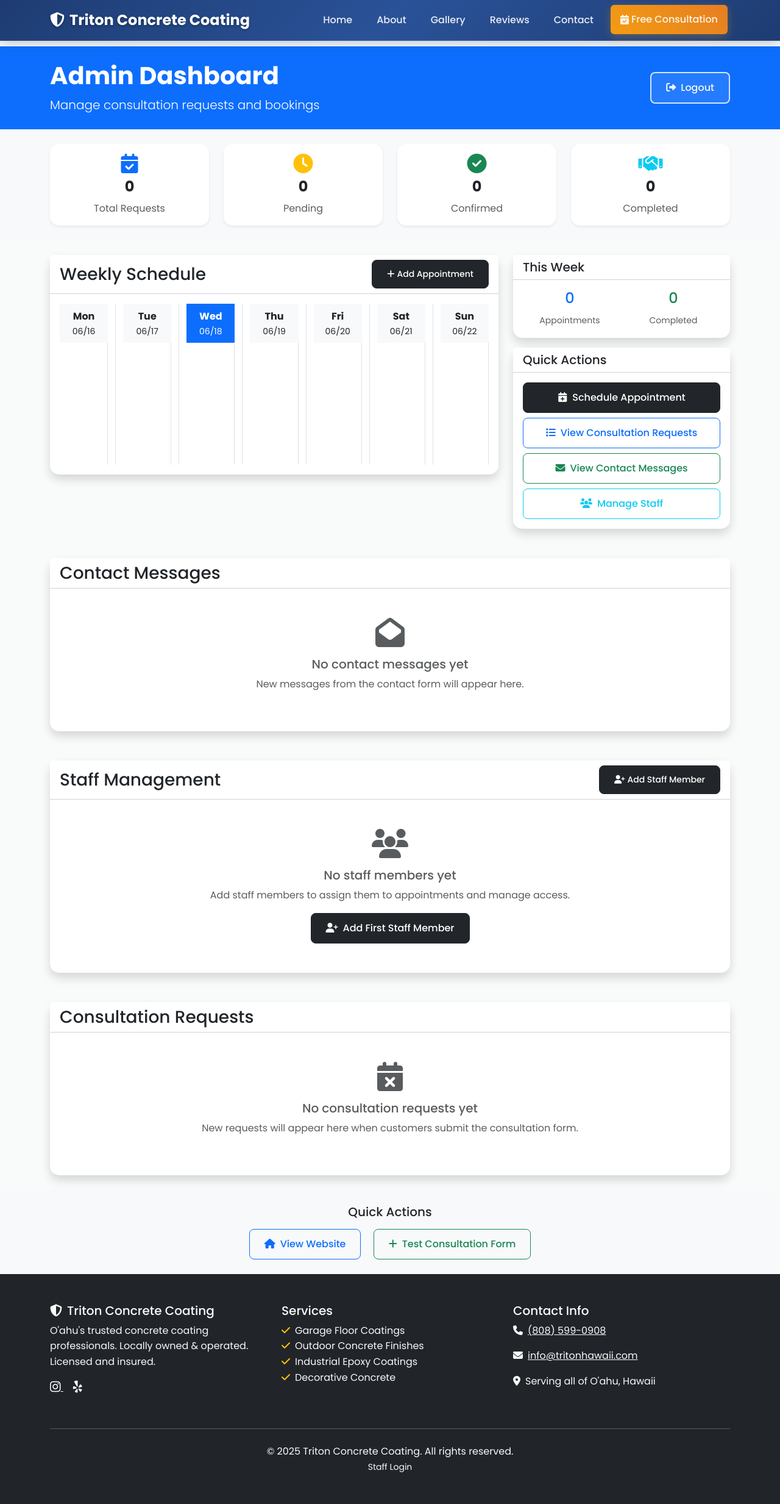
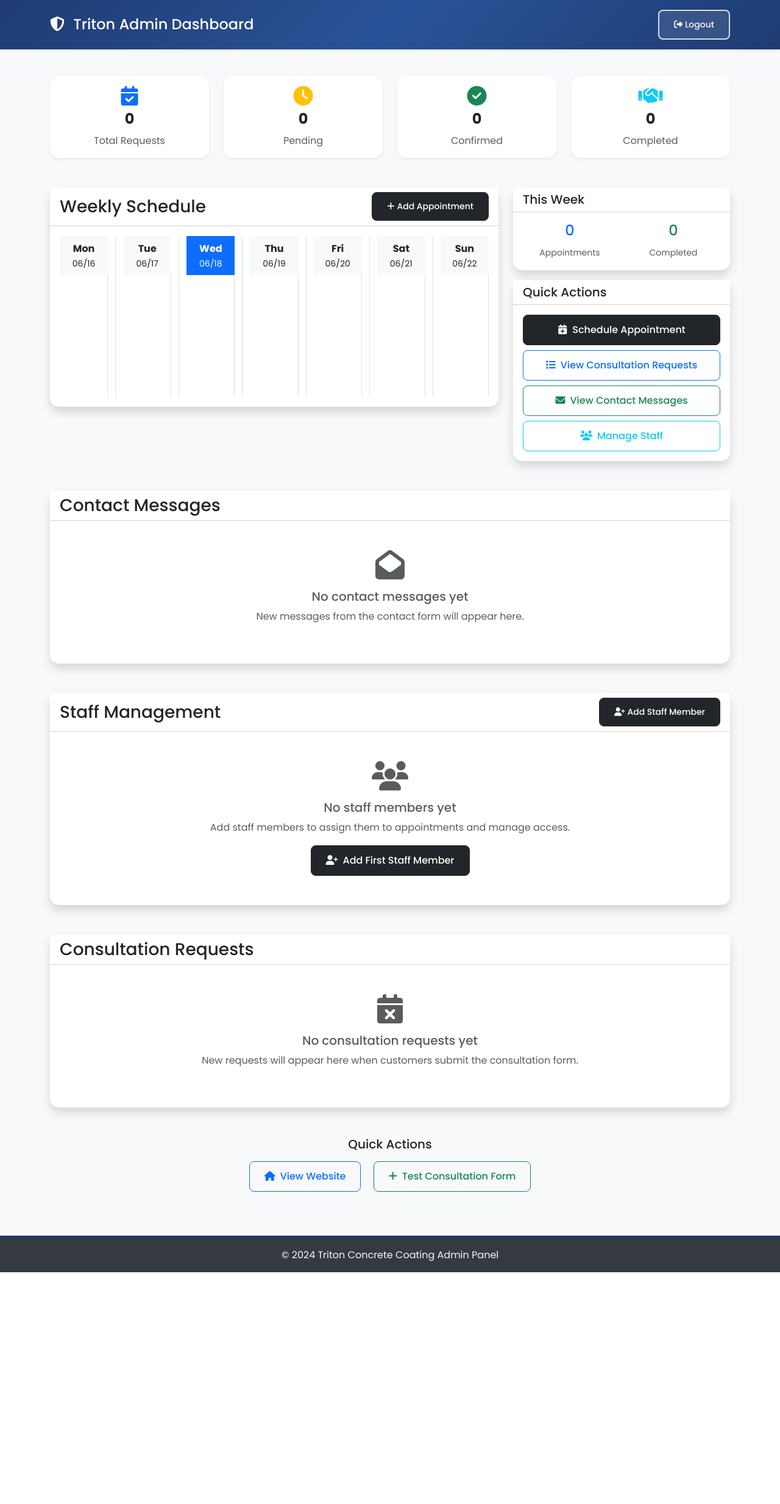
Before and after one commit to robertsn808/SPANK, a Flask app: page /admin/dashboard in a window 1280 px wide. Shown: the whole page at 61% size. After the commit the page ends 2086 px from the top, so only its background shows below. Run offline with Flask 3, Linux system fonts and the light colour scheme; the visitor is signed in with stand-in values (Sample User, id 1); some libraries are stand-ins or nearby versions.

Commit message:
Improve the admin dashboard experience by removing the navigation menu
Refactors admin dashboard to extend from new admin_base.html, removing the nav menu and updating styles.

Replit-Commit-Author: Agent
Replit-Commit-Session-Id: e5790f8d-404f-4be7-87e8-d8c35d3b8adf
Replit-Commit-Screenshot-Url: https://storage.googleapis.com/screenshot-production-us-central1/b50b8781-d41f-4368-a8f1-722885610003/000f7d49-3a8d-4a54-b161-184952566caf.jpg

```diff
--- a/static/css/styles.css
+++ b/static/css/styles.css
@@ -63,6 +63,27 @@ body {
     color: #f39c12 !important;
     background: rgba(255, 255, 255, 0.1);
     transform: translateY(-1px);
+}
+
+/* Admin Dashboard Styles */
+.admin-body {
+    background-color: #f8f9fa;
+    font-family: 'Poppins', sans-serif;
+}
+
+.admin-header {
+    background: linear-gradient(135deg, #1e3c72 0%, #2a5298 50%, #1e3c72 100%) !important;
+    box-shadow: 0 2px 10px rgba(30, 60, 114, 0.2);
+}
+
+.admin-main {
+    min-height: calc(100vh - 140px);
+    padding-top: 20px;
+}
+
+.admin-footer {
+    background-color: #343a40 !important;
+    border-top: 3px solid #1e3c72;
 }
 
 /* Hero Section with Video Background */
--- /dev/null
+++ b/templates/admin_base.html
@@ -0,0 +1,64 @@
+<!DOCTYPE html>
+<html lang="en">
+<head>
+    <meta charset="UTF-8">
+    <meta name="viewport" content="width=device-width, initial-scale=1.0, user-scalable=yes, maximum-scale=5.0">
+    <meta name="format-detection" content="telephone=yes">
+    <meta name="theme-color" content="#2c3e50">
+    <title>{% block title %}Admin Dashboard - Triton Concrete Coating{% endblock %}</title>
+
+    <!-- Bootstrap CSS -->
+    <link href="https://cdn.jsdelivr.net/npm/bootstrap@5.3.0/dist/css/bootstrap.min.css" rel="stylesheet">
+
+    <!-- Font Awesome Icons -->
+    <link rel="stylesheet" href="https://cdnjs.cloudflare.com/ajax/libs/font-awesome/6.4.0/css/all.min.css">
+
+    <!-- Custom CSS -->
+    <link rel="stylesheet" href="{{ url_for('static', filename='css/styles.css') }}">
+
+    <!-- Google Fonts -->
+    <link href="https://fonts.googleapis.com/css2?family=Poppins:wght@300;400;500;600;700&display=swap" rel="stylesheet">
+
+    {% block head %}{% endblock %}
+</head>
+<body class="admin-body">
+    <!-- Admin Header (no navigation menu) -->
+    <header class="admin-header bg-primary text-white py-3 shadow-sm">
+        <div class="container">
+            <div class="row align-items-center">
+                <div class="col-6">
+                    <h4 class="mb-0">
+                        <i class="fas fa-shield-alt me-2"></i>
+                        Triton Admin Dashboard
+                    </h4>
+                </div>
+                <div class="col-6 text-end">
+                    <a href="{{ url_for('admin_logout') }}" class="btn btn-outline-light btn-sm">
+                        <i class="fas fa-sign-out-alt me-1"></i>Logout
+                    </a>
+                </div>
+            </div>
+        </div>
+    </header>
+
+    <!-- Main Content -->
+    <main class="admin-main">
+        {% block content %}{% endblock %}
+    </main>
+
+    <!-- Footer -->
+    <footer class="admin-footer bg-dark text-light py-3 mt-5">
+        <div class="container text-center">
+            <p class="mb-0">&copy; 2024 Triton Concrete Coating Admin Panel</p>
+        </div>
+    </footer>
+
+    <!-- Bootstrap JS -->
+    <script src="https://cdn.jsdelivr.net/npm/bootstrap@5.3.0/dist/js/bootstrap.bundle.min.js"></script>
+
+    <!-- Custom JS -->
+    <script src="{{ url_for('static', filename='js/main.js') }}"></script>
+
+    {% block scripts %}{% endblock %}
+</body>
+</html>
--- a/templates/admin_dashboard.html
+++ b/templates/admin_dashboard.html
@@ -1,24 +1,8 @@
-{% extends "base.html" %}
+{% extends "admin_base.html" %}
 
 {% block title %}Admin Dashboard - Triton Concrete Coating{% endblock %}
 
 {% block content %}
-<!-- Dashboard Header -->
-<section class="py-4 bg-primary text-white">
-    <div class="container">
-        <div class="row align-items-center">
-            <div class="col-lg-8">
-                <h1 class="display-6 fw-bold">Admin Dashboard</h1>
-                <p class="lead mb-0">Manage consultation requests and bookings</p>
-            </div>
-            <div class="col-lg-4 text-lg-end">
-                <a href="{{ url_for('admin_logout') }}" class="btn btn-outline-light">
-                    <i class="fas fa-sign-out-alt me-2"></i>Logout
-                </a>
-            </div>
-        </div>
-    </div>
-</section>
 
 <!-- Dashboard Stats -->
 <section class="py-4 bg-light">
```
